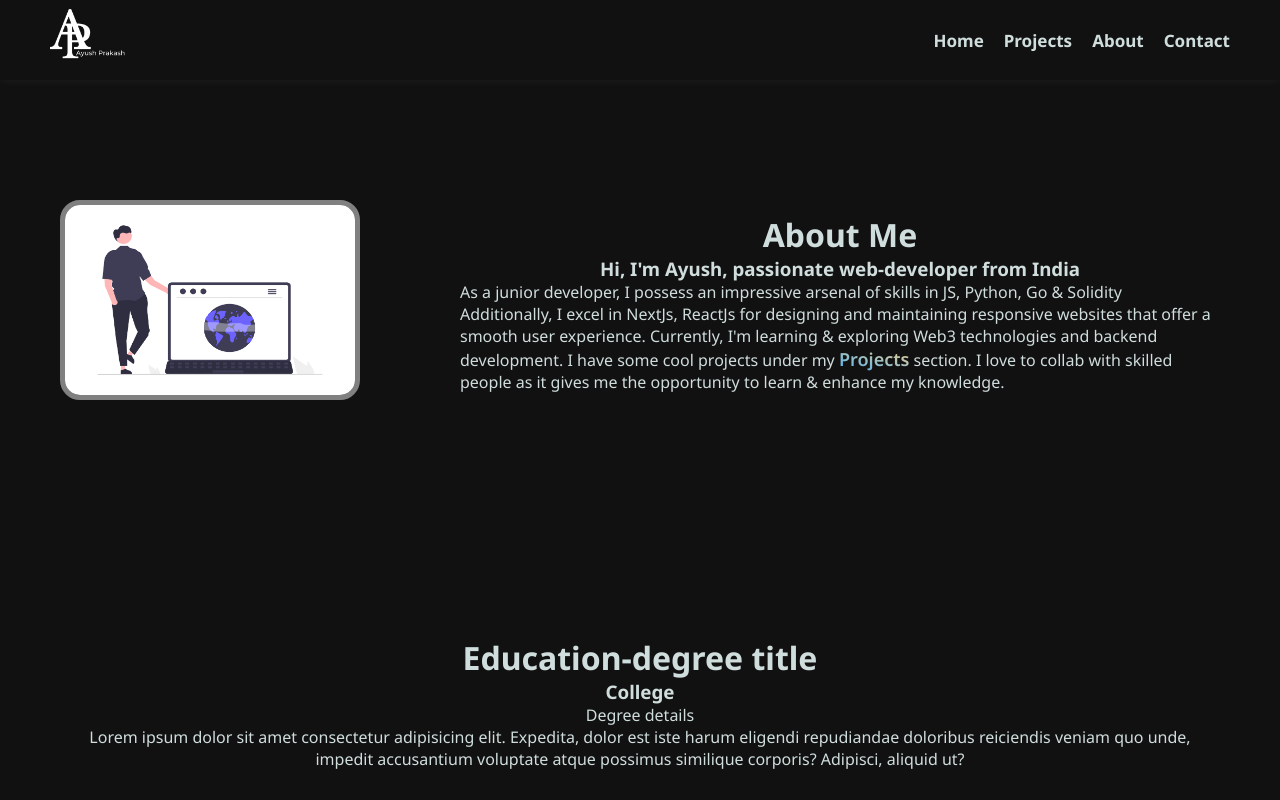
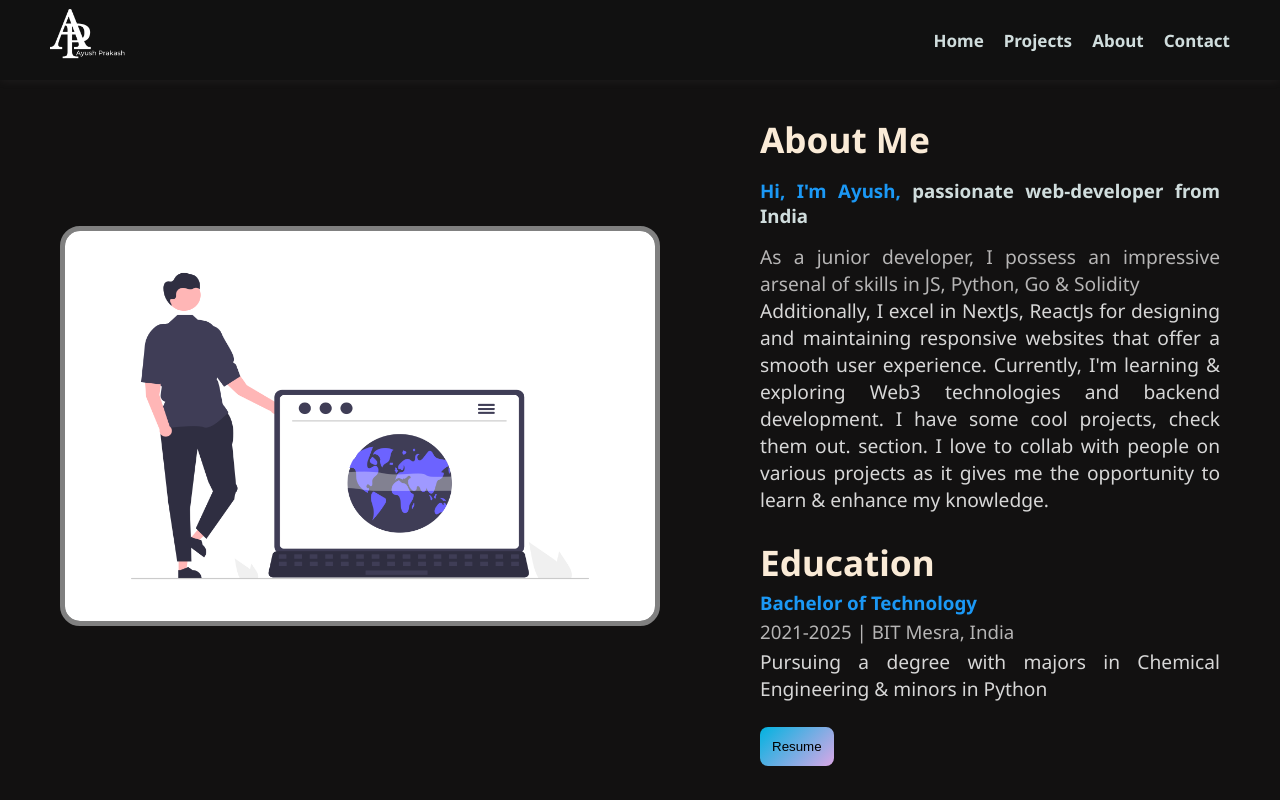
Before and after one commit to prkshayush/nextjs-project, a Next.js app in the folder portfolio/: page /about in a window 1280 px wide. Shown: the top 800 px of the page. Built offline with nearby package versions, Linux system fonts and the light colour scheme.

Commit message:
layout changes
some basic layout changes

```diff
--- a/portfolio/src/app/about/page.module.css
+++ b/portfolio/src/app/about/page.module.css
@@ -1,15 +1,10 @@
-.wrapper{
-    max-width: 100vw;
-    min-height: 100vh;
-    display: grid;
-    place-items: center;
-}
 .container{
     display: flex;
     align-items: center;
     justify-content: space-between;
     gap: 100px;
     margin: 10px 0;
+    text-align: justify;
 }
 .img{
     border-radius: 20px;
@@ -17,19 +12,37 @@
 }
 .text{
     display: flex;
-    align-items: center;
     flex-direction: column;
     justify-content: space-between;
+    gap: 15px;
+    margin-top: 25px;
 }
-.project{
-    font-size: 18px;
-    font-weight: 600;
+.item{
+    font-size: 2.2rem;
+    font-weight: bold;
+    color: antiquewhite;
+}
+.title{
+    color: #1B98F5;
+}
+.project:hover{
     background: linear-gradient(15deg, rgb(74, 176, 245),rgb(252, 211, 136));
     -webkit-background-clip: text;
     background-clip: text;
     -webkit-text-fill-color: transparent;
 }
 .education{
-    text-align: center;
-    align-items: center;
+    margin: 10px 0;
+    display: flex;
+    flex-direction: column;
+    gap: 4px;
 }
+.desc{
+    font-size: 1.2rem;
+    font-weight: 400;
+    color: #d7d7d7;
+}
+.description{
+    font-weight: 400;
+    color: #b6b5b5;
+}
--- a/portfolio/src/app/about/page.tsx
+++ b/portfolio/src/app/about/page.tsx
@@ -2,30 +2,30 @@ import React from 'react'
 import styles from './page.module.css'
 import Link from 'next/link'
 import Image from 'next/image'
+import Button from '../components/button/Button'
 
 export default function About() {
   return (
-    <div className={styles.wrapper}>
       <div className={styles.container}>
         <div className={styles.imgContainer}>
-          <Image src='/about-img.png' alt='' width={300} height={200} className={styles.img} />
+          <Image src='/about-img.png' alt='' width={600} height={400} className={styles.img} />
         </div>
         <div className={styles.text}>
-          <h1>About Me</h1>
-          <h3>Hi, I'm Ayush, passionate web-developer from India</h3>
-          <p className="desc">As a junior developer, I possess an impressive arsenal of skills in JS, Python, Go & Solidity
-            <br /> Additionally, I excel in NextJs, ReactJs for designing and maintaining responsive websites that offer a smooth user experience. Currently, I'm learning & exploring Web3 technologies and backend development. I have some cool projects under my <Link href='/projects'><span className={styles.project}>Projects</span></Link> section. I love to collab with skilled people as it gives me the opportunity to learn & enhance my knowledge.
+          <h1 className={styles.item}>About Me</h1>
+          <h3><span className={styles.title}>Hi, I'm Ayush,</span> passionate web-developer from India</h3>
+          <p className={styles.desc}><span className={styles.description}>As a junior developer, I possess an impressive arsenal of skills in JS, Python, Go & Solidity</span>
+            <br /> Additionally, I excel in NextJs, ReactJs for designing and maintaining responsive websites that offer a smooth user experience. Currently, I'm learning & exploring Web3 technologies and backend development. I have some cool projects, <Link href='/projects'><span className={styles.project}>check them out.</span></Link> section. I love to collab with people on various projects as it gives me the opportunity to learn & enhance my knowledge.
           </p>
+          <div className={styles.education}>
+            <h1 className={styles.item}>Education</h1>
+            <h3 className={styles.title}>Bachelor of Technology</h3>
+            <h3 className={styles.description}>2021-2025 | BIT Mesra, India</h3>
+            <p className={styles.desc}>Pursuing a degree with majors in Chemical Engineering & minors in Python
+            </p>
+          </div>
+        <Button url='/' text='Resume' />
         </div>
       </div>
-      <div className={styles.education}>
-        <h1>Education-degree title</h1>
-        <h3>College</h3>
-        <p>Degree details
-          <br />Lorem ipsum dolor sit amet consectetur adipisicing elit. Expedita, dolor est iste harum eligendi repudiandae doloribus reiciendis veniam quo unde, impedit accusantium voluptate atque possimus similique corporis? Adipisci, aliquid ut?
-        </p>
-      </div>
-    </div>
 
   )
 }
--- a/portfolio/src/app/components/Footer/footer.module.css
+++ b/portfolio/src/app/components/Footer/footer.module.css
@@ -16,9 +16,17 @@
     font-weight: 700;
     cursor: pointer;
 }
+.title:hover{
+    background: linear-gradient(135deg, rgb(115, 249, 251), rgb(0, 255, 153));
+    -webkit-background-clip: text;
+    background-clip: text;
+    -webkit-text-fill-color: transparent;
+    transition: 200ms ease-in-out;
+}
 .year{
     background: linear-gradient(135deg, rgb(115, 251, 115), rgb(0, 174, 255));
     -webkit-background-clip: text;
+    background-clip: text;
     -webkit-text-fill-color: transparent;
 }
 .social{
--- a/portfolio/src/app/components/button/Button.tsx
+++ b/portfolio/src/app/components/button/Button.tsx
@@ -1,12 +1,22 @@
 import React from 'react'
+import Link from 'next/link'
 import styles from './page.module.css'
 
-export default function Button() {
+type ButtonProps = {
+  text: string,
+  url: string
+}
+
+const Button = ({text, url}: ButtonProps) => {
   return (
-    <div className={styles.container}>
-      <button className={styles.button} onClick={() => {}}>
-        Resume
+    <div>
+      <Link href={url}>
+      <button className={styles.button}>
+        {text}
       </button>
+      </Link>
     </div>
   )
 }
+
+export default Button
--- a/portfolio/src/app/components/button/page.module.css
+++ b/portfolio/src/app/components/button/page.module.css
@@ -0,0 +1,9 @@
+.button{
+    padding: 12px;
+    background: linear-gradient(135deg, rgb(0, 179, 224), rgb(218, 167, 230));
+    width: max-content;
+    cursor: pointer;
+    border: none;
+    border-radius: 8px;
+    color: #000;
+}
--- a/portfolio/src/app/contact/page.module.css
+++ b/portfolio/src/app/contact/page.module.css
@@ -1,3 +1,41 @@
-.container{
-
+.container{}
+.title{
+    font-size: 2.2rem;
+    margin: 20px 0;
+    text-align: center;
+    text-transform: uppercase;
+    color: #1B98F5;
 }
+.desc{
+    text-align: center;
+    font-size: 1.5rem;
+    margin-bottom: 60px;
+}
+.content{
+    display: flex;
+    align-items: center;
+    gap: 100px;
+}
+.imgContainer{
+    flex: 1;
+}
+.button{
+    display: grid;
+    place-items: center;
+}
+.form{
+    flex: 1;
+    display: flex;
+    flex-direction: column;
+    gap: 20px;
+}
+.input, .textarea{
+    padding: 20px;
+    background-color: transparent;
+    border: 2px solid rgb(81, 81, 81);
+    border-radius: 9px;
+    font-size: 1rem;
+    font-weight: 700;
+    outline: none;
+    color: rgb(0, 238, 255);
+}
--- a/portfolio/src/app/globals.css
+++ b/portfolio/src/app/globals.css
@@ -9,6 +9,7 @@ body{
     overflow-x: hidden;
     background-color: #121111;
     color: rgb(208, 221, 221);
+    scroll-behavior: smooth;
 }
 a{
     text-decoration: none;
```
Also changed, not shown: portfolio/src/app/contact/page.tsx (+14 -0 lines).
